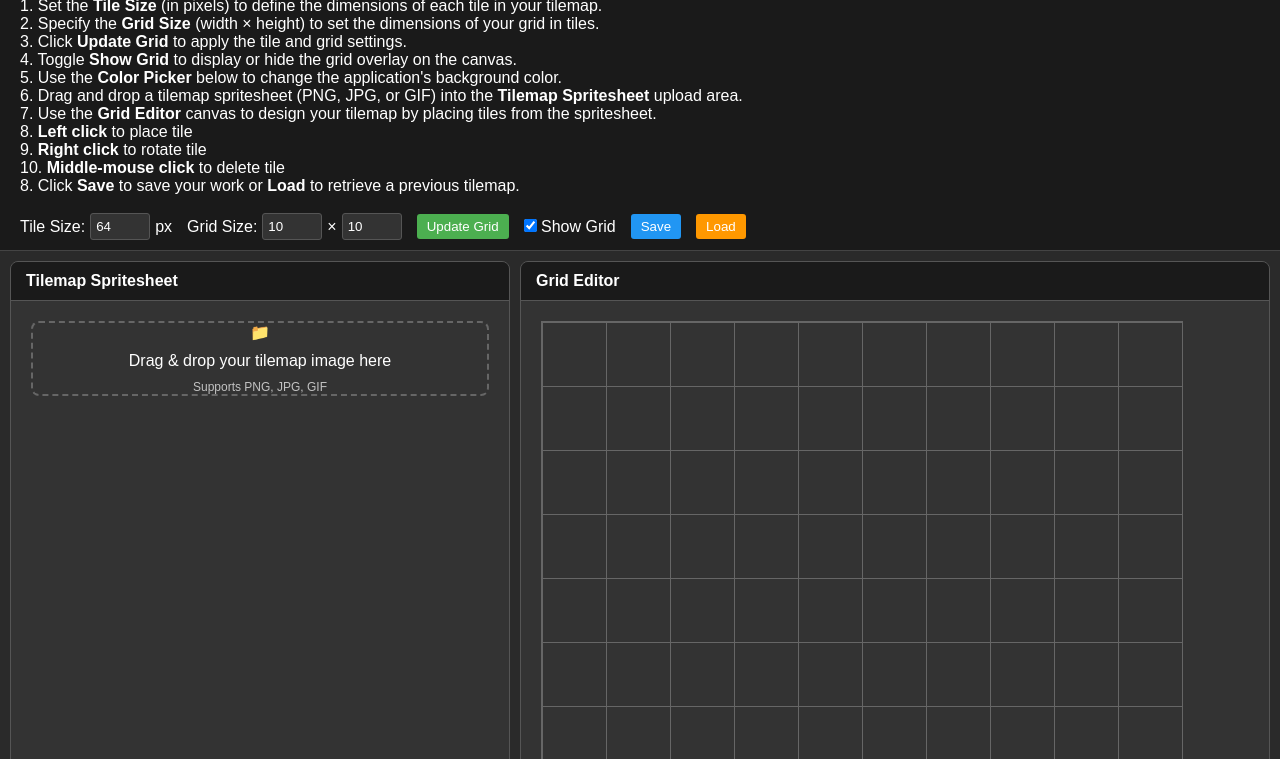
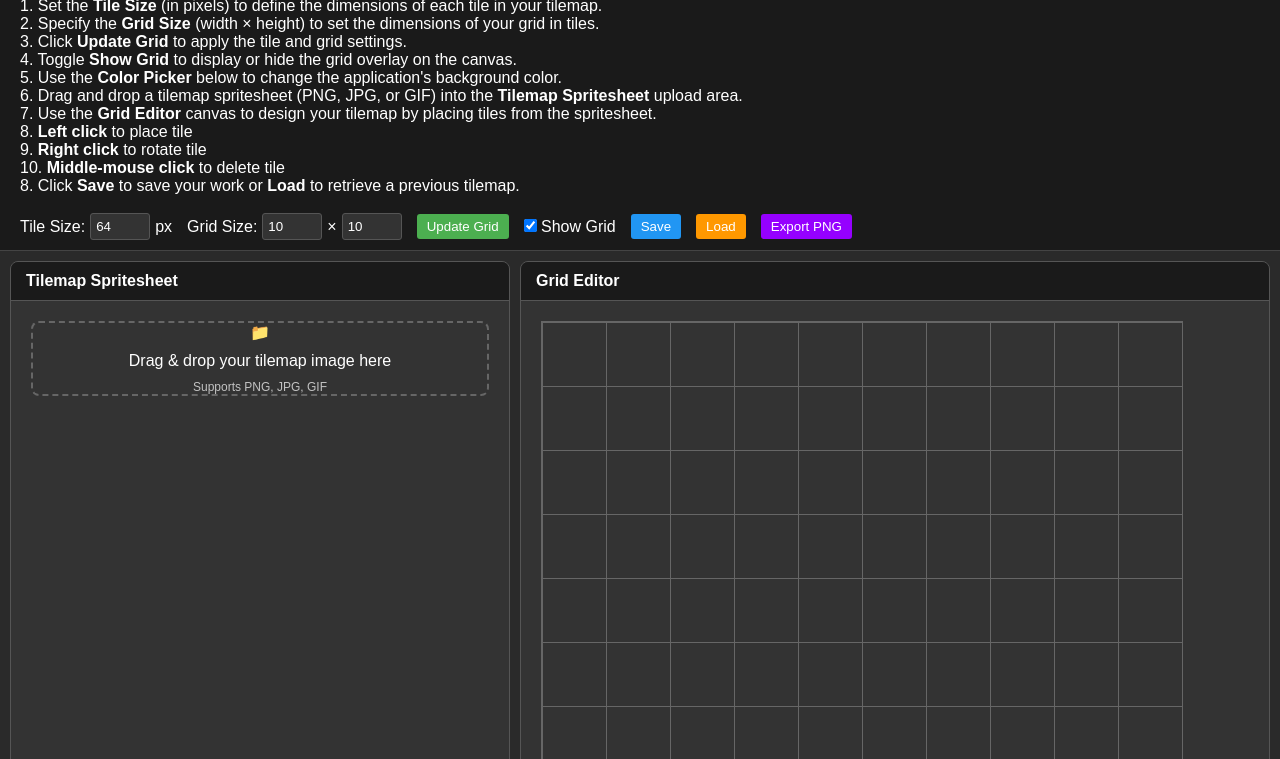
Before and after one commit to sorenbn/sorenbn.github.io, a plain HTML site: page projects/tilemap-tester/index.html in a window 1280 px wide. Shown: the part 41-800 px from the top of the page. Drawn offline with Linux system fonts and the light colour scheme.

Commit message:
feat: added export to png

```diff
--- a/projects/tilemap-tester/index.html
+++ b/projects/tilemap-tester/index.html
@@ -57,7 +57,12 @@
             <button onclick="saveGrid()"
                 style="padding: 5px 10px; background: #2196F3; color: white; border: none; border-radius: 3px; cursor: pointer;">Save</button>
             <button onclick="loadGrid()"
-                style="padding: 5px 10px; background: #FF9800; color: white; border: none; border-radius: 3px; cursor: pointer;">Load</button>
+                style="padding: 5px 10px; background: #FF9800; color: white; border: none; border-radius: 3px; cursor: pointer;">Load
+            </button>
+            <button onclick="exportPNG()"
+                style="padding: 5px 10px; background: #9500ff; color: white; border: none; border-radius: 3px; cursor: pointer;">Export
+                PNG
+            </button>
             <input type="file" id="loadFile" accept=".json" style="display: none;" onchange="handleLoadFile(event)">
         </div>
     </div>
--- a/projects/tilemap-tester/script.js
+++ b/projects/tilemap-tester/script.js
@@ -1,5 +1,5 @@
 // =============================================================================
-// TILEMAP EDITOR - OPTIMIZED WITH SINGLE CANVAS
+// TILEMAP EDITOR - OPTIMIZED WITH SINGLE CANVAS + PNG EXPORT
 // =============================================================================
 
 class TilemapEditor {
@@ -180,6 +180,7 @@ class TilemapEditor {
         window.toggleGrid = () => this.toggleGrid();
         window.saveGrid = () => this.saveGrid();
         window.loadGrid = () => this.loadGrid();
+        window.exportPNG = () => this.exportPNG();
         window.handleLoadFile = (event) => this.handleLoadFile(event);
     }
 
@@ -531,6 +532,61 @@ class TilemapEditor {
     }
 
     // =============================================================================
+    // PNG EXPORT FUNCTIONALITY
+    // =============================================================================
+
+    exportPNG() {
+        if (!this.tilemapImage.complete) {
+            alert('No tilemap image loaded!');
+            return;
+        }
+
+        // Check if there are any tiles placed
+        if (Object.keys(this.gridData).length === 0) {
+            alert('No tiles placed on the grid to export!');
+            return;
+        }
+
+        // Create a temporary canvas for export
+        const exportCanvas = document.createElement('canvas');
+        const exportCtx = exportCanvas.getContext('2d');
+
+        // Set canvas size to match the grid
+        exportCanvas.width = this.gridWidth * this.tileSize;
+        exportCanvas.height = this.gridHeight * this.tileSize;
+
+        // Clear canvas with transparent background
+        exportCtx.clearRect(0, 0, exportCanvas.width, exportCanvas.height);
+
+        // Draw only the tiles (without background)
+        Object.entries(this.gridData).forEach(([cellKey, tileData]) => {
+            const [row, col] = cellKey.split('-').map(Number);
+            const x = col * this.tileSize;
+            const y = row * this.tileSize;
+
+            // Draw rotated tile
+            exportCtx.save();
+            exportCtx.translate(x + this.tileSize / 2, y + this.tileSize / 2);
+            exportCtx.rotate((tileData.rotation * Math.PI) / 180);
+            exportCtx.drawImage(
+                this.tilemapImage,
+                tileData.x, tileData.y, this.tileSize, this.tileSize,
+                -this.tileSize / 2, -this.tileSize / 2, this.tileSize, this.tileSize
+            );
+            exportCtx.restore();
+        });
+
+        // Convert canvas to blob and download
+        exportCanvas.toBlob((blob) => {
+            const link = document.createElement('a');
+            link.href = URL.createObjectURL(blob);
+            link.download = `tilemap-${this.gridWidth}x${this.gridHeight}-${Date.now()}.png`;
+            link.click();
+            URL.revokeObjectURL(link.href);
+        }, 'image/png');
+    }
+
+    // =============================================================================
     // FILE OPERATIONS
     // =============================================================================
 
```
